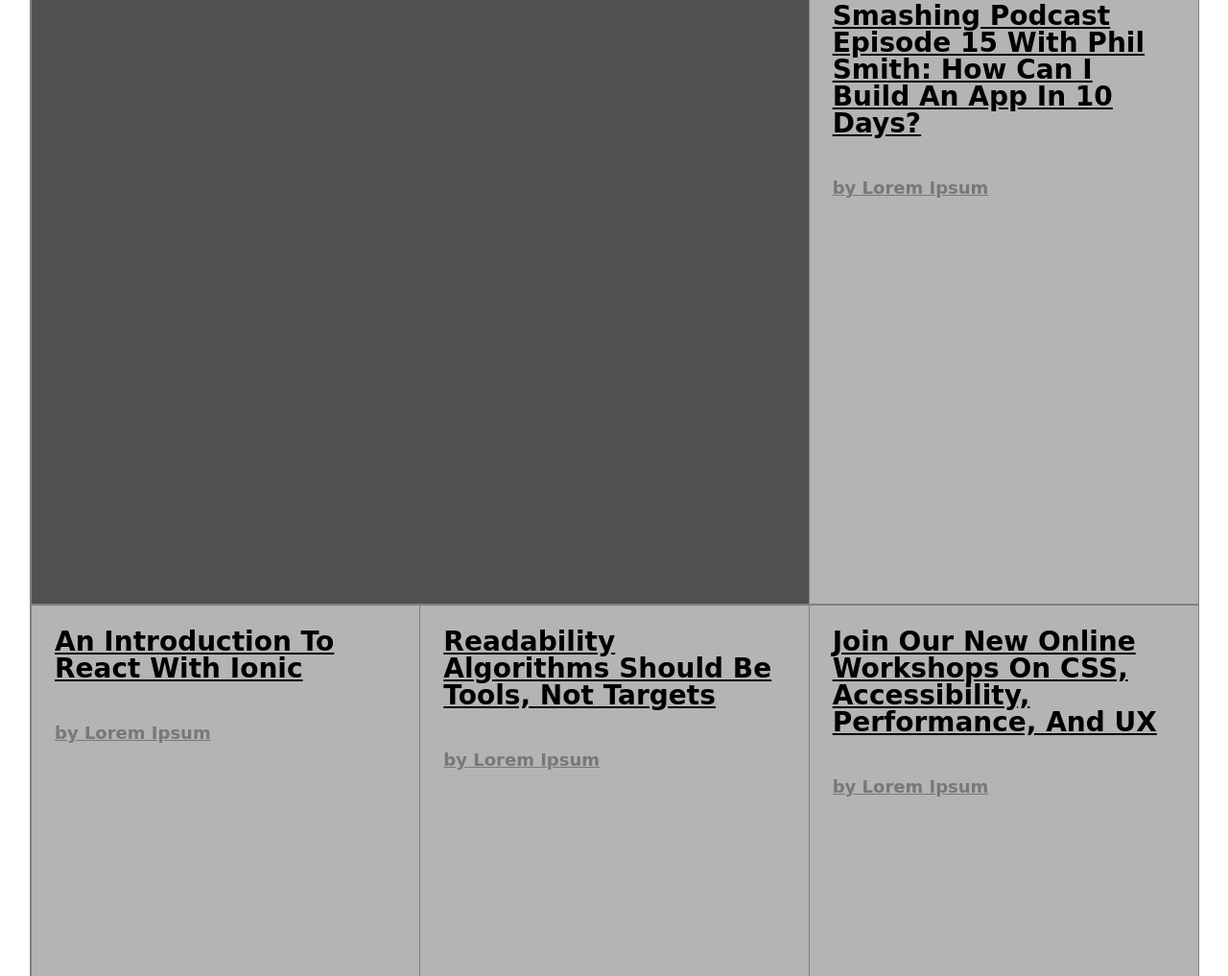
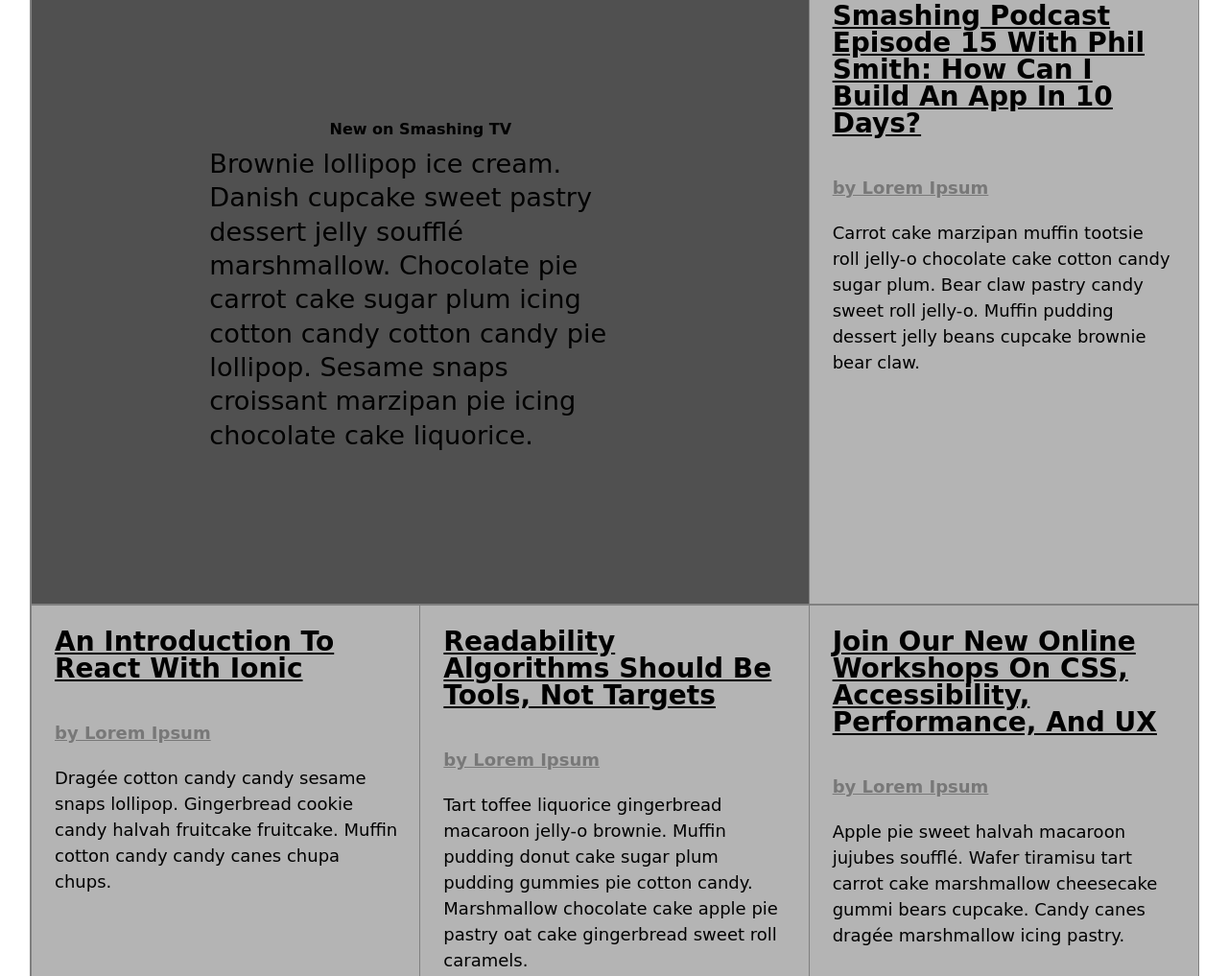
Before and after one commit to jacobrees/Design-Teardown, a plain HTML site: page index.html in a window 1280 px wide. Shown: the part 2045-3062 px from the top of the page at 96% size. Drawn offline with Linux system fonts and the light colour scheme; a web font is replaced by a local one.

Commit message:
more text added to the divs

```diff
--- a/css/styles.css
+++ b/css/styles.css
@@ -61,6 +61,8 @@ body{
     margin: 0 auto;
 
 }
+
+
 .additional-article{
     width: 100%;
     min-height: 600px;
@@ -83,13 +85,35 @@ body{
     font-weight: 700;
 }
 
+.additional-article p{
+   font-size: 18px;
+    margin: 24px;
+    line-height: 1.5em;
+}
+
+
 .join-1{
     grid-column: 1/3;
     background-color: rgb(80, 80, 80);
     border: 1px gray solid;
     width: 100%;
     height: 650px;
+    display: flex;
+    align-items: center;
+    justify-content: center;
+    flex-direction: column;
 }
+
+.join-1 p{
+    margin: 0 auto;
+    width: 440px;
+    padding: 10px;
+    font-size: 1.7em;
+    line-height: 1.3em;
+
+}
+
+
 
 .join-2{
     grid-column: 1/4;
--- a/index.html
+++ b/index.html
@@ -33,31 +33,41 @@
             <div class="additional-article articles-1">
                 <h3>How To Build A Vue Survey App Using Firebase Authentication And Database</h3>
                 <h4>by Lorem Ipsum</h4>
+                <p>Biscuit muffin brownie macaroon marzipan soufflé marzipan. Danish tiramisu gingerbread macaroon pudding chocolate bar biscuit chupa chups. Marshmallow jelly beans donut.</p>
             </div>
             <div class="additional-article articles-2">
                 <h3>Reducing Design Risk</h3>
                 <h4>by Lorem Ipsum</h4>
+                <p>Brownie lollipop ice cream. Danish cupcake sweet pastry dessert jelly soufflé marshmallow. Chocolate pie carrot cake sugar plum icing cotton candy cotton candy pie lollipop. Sesame snaps croissant marzipan pie icing chocolate cake liquorice.</p>
             </div>
             <div class="additional-article articles-3">
                 <h3>Meet SmashingConf Live: Our New Interactive Online Conference</h3>
                 <h4>by Lorem Ipsum</h4>
+                <p>Brownie lollipop ice cream. Danish cupcake sweet pastry dessert jelly soufflé marshmallow. Chocolate pie carrot cake sugar plum icing cotton candy cotton candy pie lollipop. Sesame snaps croissant marzipan pie icing chocolate cake liquorice.</p>
             </div>
-            <div class="join-1"></div>
+            <div class="join-1">
+              <h1>New on Smashing TV</h1>
+              <p>Brownie lollipop ice cream. Danish cupcake sweet pastry dessert jelly soufflé marshmallow. Chocolate pie carrot cake sugar plum icing cotton candy cotton candy pie lollipop. Sesame snaps croissant marzipan pie icing chocolate cake liquorice.</p>
+            </div>
             <div class="additional-article articles-4">
                 <h3>Smashing Podcast Episode 15 With Phil Smith: How Can I Build An App In 10 Days?</h3>
                 <h4>by Lorem Ipsum</h4>
+                <p>Carrot cake marzipan muffin tootsie roll jelly-o chocolate cake cotton candy sugar plum. Bear claw pastry candy sweet roll jelly-o. Muffin pudding dessert jelly beans cupcake brownie bear claw.</p>
             </div>
             <div class="additional-article articles-5">
                 <h3>An Introduction To React With Ionic</h3>
                 <h4>by Lorem Ipsum</h4>
+                <p>Dragée cotton candy candy sesame snaps lollipop. Gingerbread cookie candy halvah fruitcake fruitcake. Muffin cotton candy candy canes chupa chups.</p>
             </div>
             <div class="additional-article articles-6">
                 <h3>Readability Algorithms Should Be Tools, Not Targets</h3>
                 <h4>by Lorem Ipsum</h4>
+                <p>Tart toffee liquorice gingerbread macaroon jelly-o brownie. Muffin pudding donut cake sugar plum pudding gummies pie cotton candy. Marshmallow chocolate cake apple pie pastry oat cake gingerbread sweet roll caramels.</p>
             </div>
             <div class="additional-article articles-7">
                 <h3>Join Our New Online Workshops On CSS, Accessibility, Performance, And UX</h3>
                 <h4>by Lorem Ipsum</h4>
+                <p>Apple pie sweet halvah macaroon jujubes soufflé. Wafer tiramisu tart carrot cake marshmallow cheesecake gummi bears cupcake. Candy canes dragée marshmallow icing pastry.</p>
             </div>
             <div class="join-2"></div>
         </div>
```
